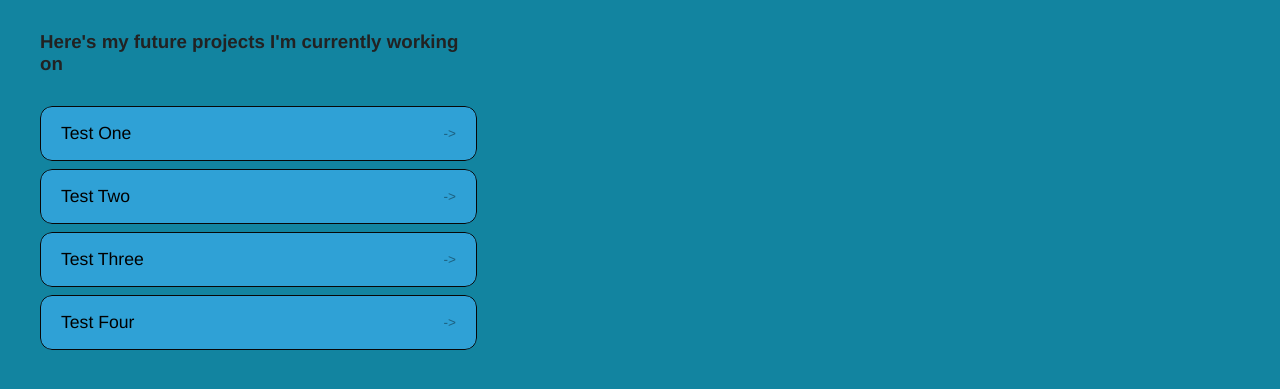
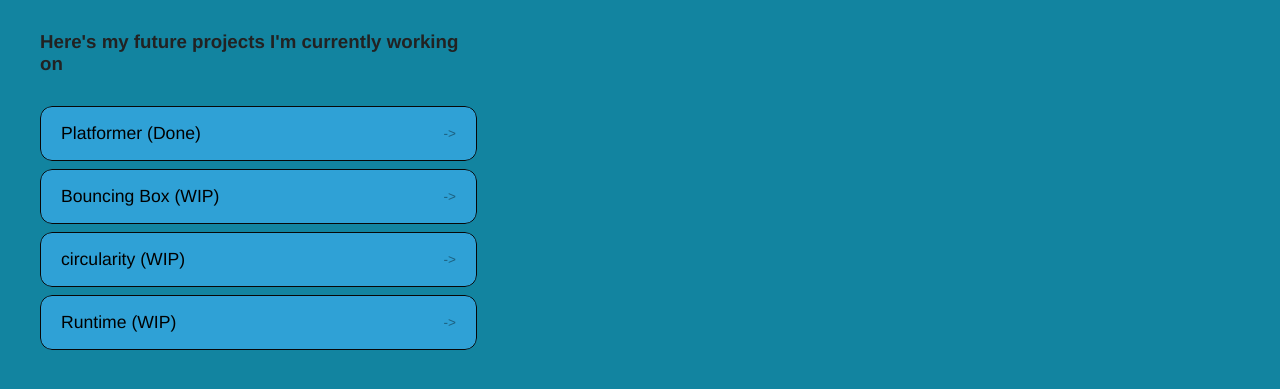
Before and after one commit to cc4rlos/cc4rlos.github.io, a plain HTML site: page portfolio.html in a window 1280 px wide. Shown: the part 317-706 px from the top of the page. Drawn offline with Linux system fonts and the light colour scheme.

Commit message:
git commit

```diff
--- a/portfolio.html
+++ b/portfolio.html
@@ -27,16 +27,16 @@
           <h3>Here's my future projects I'm currently working on</h3>
           <ul id="portfolio">
             <li>
-              <a href="fsd-projects/platformer/">Test One</a>
+              <a href="fsd-projects/platformer/">Platformer (Done)</a>
             </li>
             <li>
-              <a href="fsd-projects/bouncing-box/">Test Two</a>
+              <a href="fsd-projects/bouncing-box/">Bouncing Box (WIP) </a>
             </li>
             <li>
-              <a href="fsd-projects/circularity/">Test Three</a>
+              <a href="fsd-projects/circularity/">circularity (WIP) </a>
             </li>
             <li>
-            <a href="fsd-projects/runtime/">Test Four</a>
+            <a href="fsd-projects/runtime/">Runtime (WIP)</a>
             </li>
 
           </ul>
```
